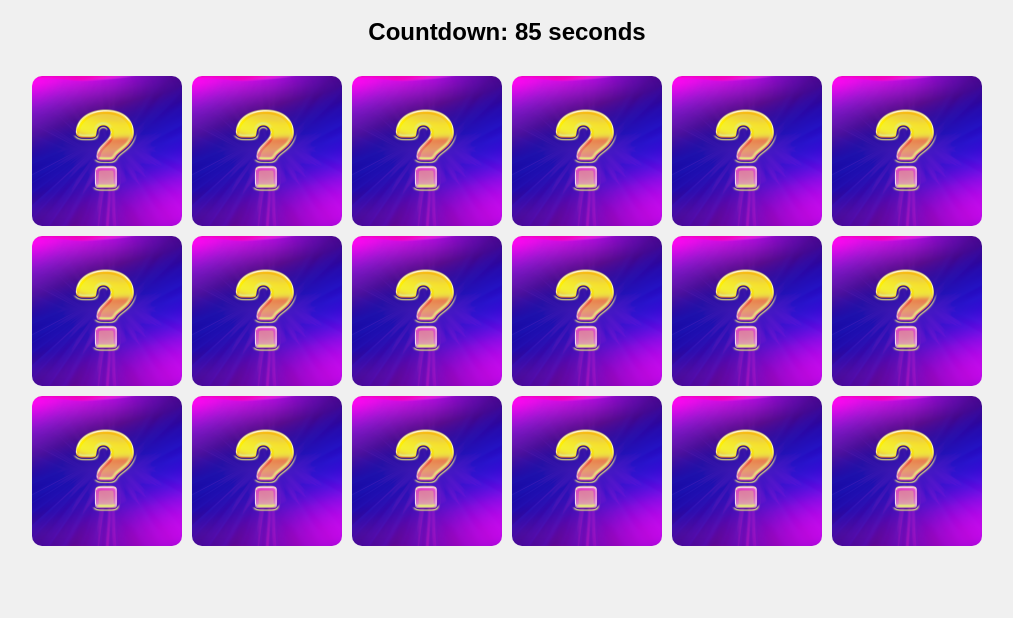
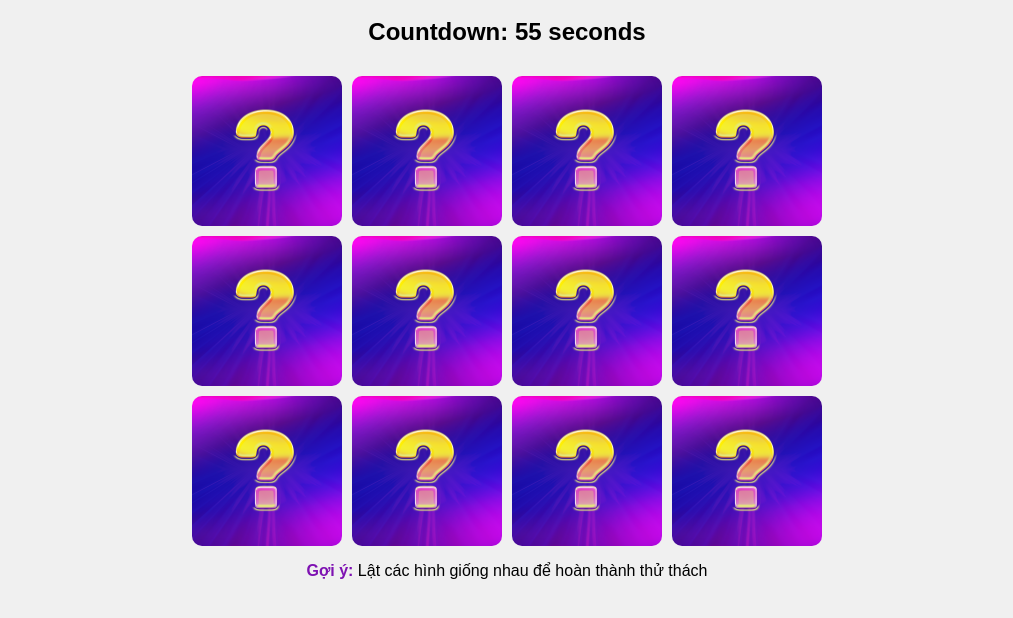
Before and after one commit to THNisme/Game-Flip-Cart, a plain HTML site: page index.html in a window 1280 px wide. Shown: the part 70-688 px from the top of the page, without its empty margins (133-1146 px from the left). Drawn offline with Linux system fonts and the light colour scheme.

Commit message:
duration and hint text

```diff
--- a/css/style.css
+++ b/css/style.css
@@ -10,7 +10,7 @@ body {
 
     .game-board {
       display: grid;
-      grid-template-columns: repeat(6, 150px);
+      grid-template-columns: repeat(4, 150px);
       gap: 10px;
       justify-content: center;
       margin-top: 30px;
@@ -27,7 +27,7 @@ body {
     .card-inner {
       width: 100%;
       height: 100%;
-      transition: transform 0.5s;
+      transition: transform 0.2s;
       transform-style: preserve-3d;
       position: relative;
     }
@@ -74,3 +74,8 @@ body {
     .grayscale {
       filter: grayscale(0.9);
     }
+
+    .hint span {
+      font-weight: bold;
+      color: #7e12b2;
+    }
--- a/index.html
+++ b/index.html
@@ -11,9 +11,10 @@
 
 <body>
   <h1 class="heading">Zạch ra tìm lá</h1>
-  <h2>Countdown: <span id="countdown">90</span> seconds</h2>
+  <h2>Countdown: <span id="countdown">60</span> seconds</h2>
   <div class="grid wide">
     <div class="game-board" id="gameBoard"></div>
+    <p class="hint"><span>Gợi ý:</span> Lật các hình giống nhau để hoàn thành thử thách</p>
   </div>
 
   <script>
@@ -27,9 +28,6 @@
       './img/4.png',
       './img/5.png',
       './img/6.png',
-      './img/7.png',
-      './img/8.png',
-      './img/9.png'
     ];
 
     const cards = [...images, ...images]; // Tạo cặp đôi
@@ -115,7 +113,7 @@
 
     // TIMER
 
-    let timeLeft = 90; // in seconds
+    let timeLeft = 60; // in seconds
 
     const countdownElement = document.getElementById("countdown");
 
```
